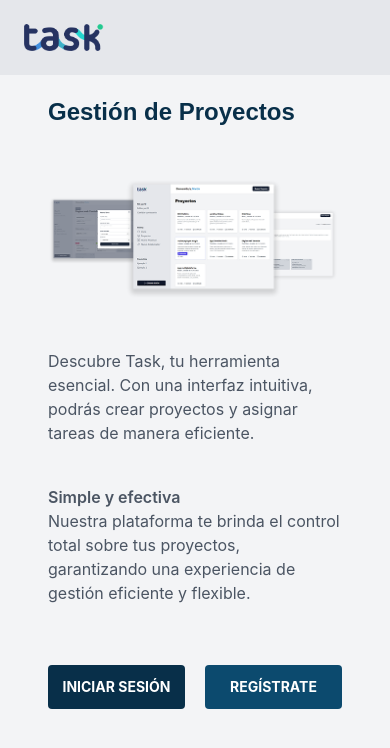
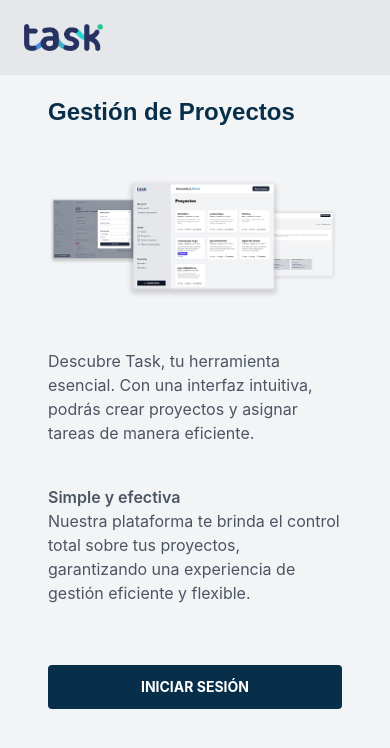
Before and after one commit to SnowFusx/Task-Frontend, a React (Vite) app: page / in a window 390 px wide. Shown: the top 748 px of the page. Built offline with nearby package versions, Linux system fonts and the light colour scheme; no server answers.

Commit message:
Update - Cambios en home mobile

```diff
--- a/src/components/InfoSidebarAuth.jsx
+++ b/src/components/InfoSidebarAuth.jsx
@@ -1,5 +1,4 @@
 import taskdemo from '../assets/task-snowdevmartin.png';
-import { Link } from 'react-router-dom';
 
 export const InfoSidebarAuth = ({ setIniciarSesion }) => {
 	const isMobile = window.innerWidth <= 640;
@@ -34,12 +33,6 @@
 						>
 							Iniciar Sesión
 						</button>
-						<Link
-							to='/registrar'
-							className='bg-sky-900 w-full py-3 text-white uppercase text-sm text-center font-bold rounded hover:bg-sky-700 transition duration-300 cursor-pointer'
-						>
-							Regístrate
-						</Link>
 					</div>
 				</>
 			)}
```
